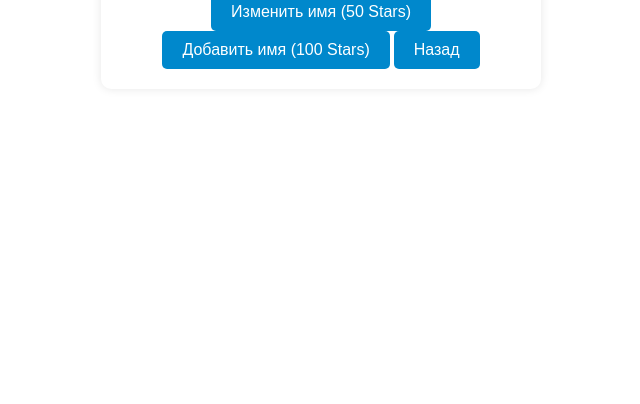
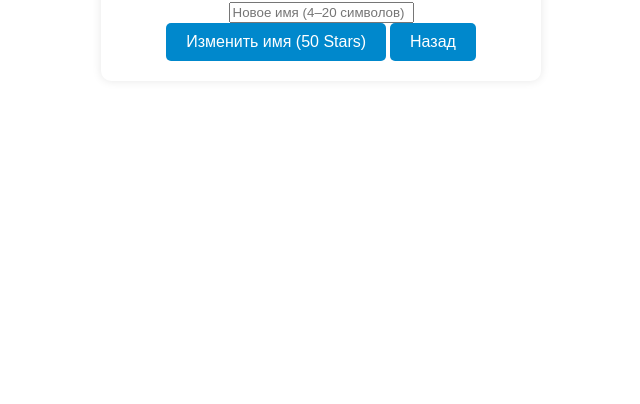
Before and after one commit to NotKiwy/MySpider, a plain HTML site: page profile.html in a window 1280 px wide. Shown: the part 396-800 px from the top of the page, without its empty margins (319-959 px from the left). Drawn offline with Linux system fonts and the light colour scheme.

Commit message:
Update profile.html

```diff
--- a/profile.html
+++ b/profile.html
@@ -11,8 +11,8 @@
     <div class="container">
         <h1>Профиль</h1>
         <div id="profileInfo"></div>
+        <input type="text" id="newUsername" placeholder="Новое имя (4–20 символов)" maxlength="20">
         <button id="changeNameButton">Изменить имя (50 Stars)</button>
-        <button id="addNameButton">Добавить имя (100 Stars)</button>
         <button id="backButton">Назад</button>
     </div>
     <script src="script.js"></script>
```
